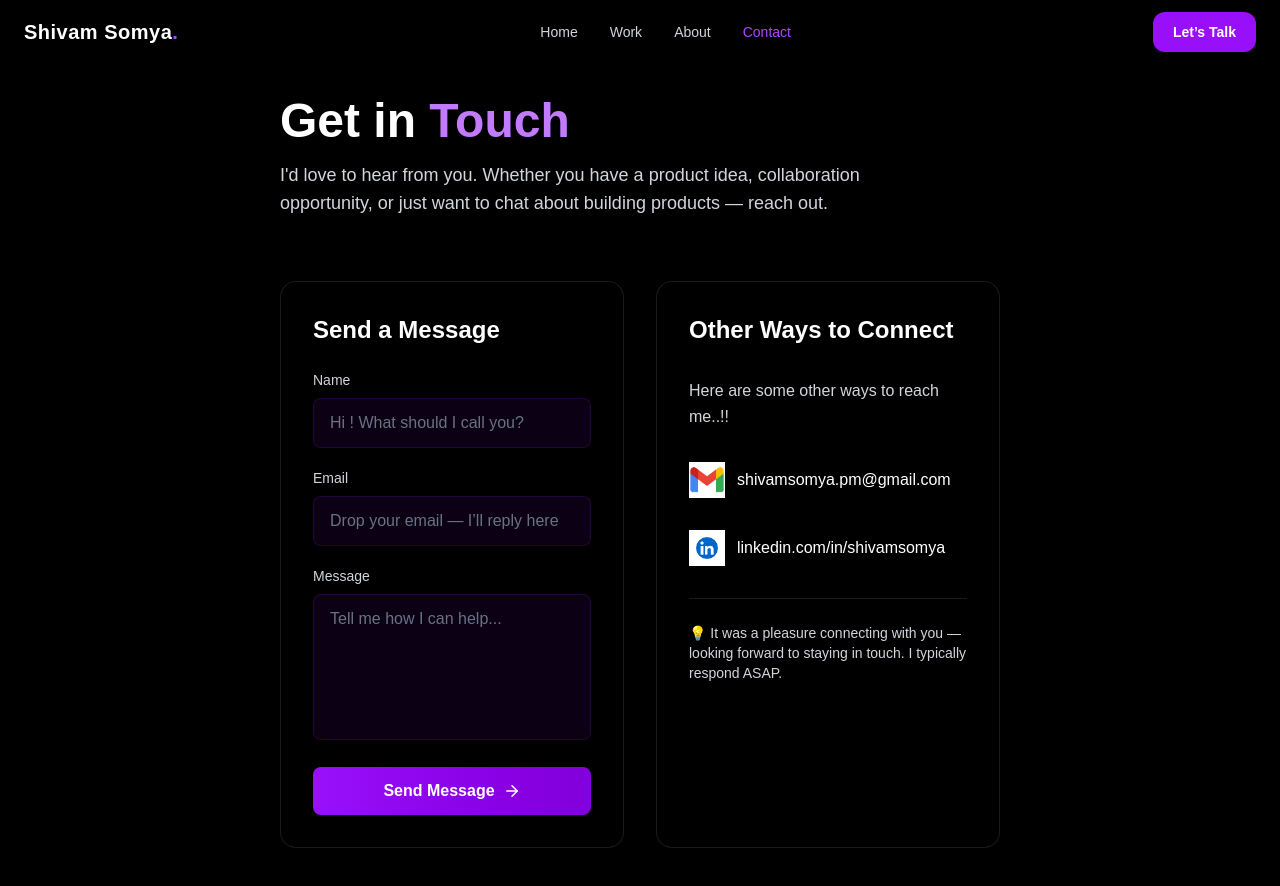
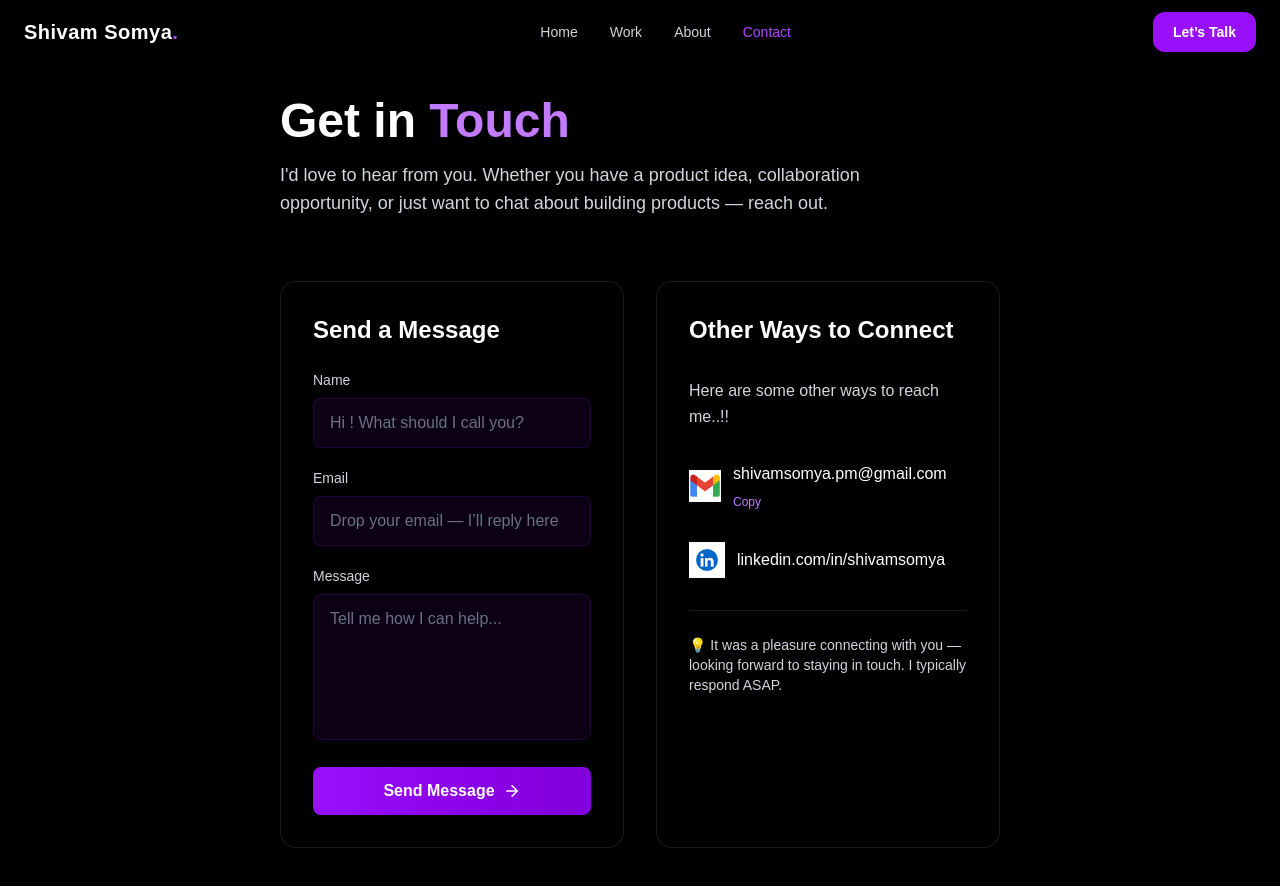
Before and after one commit to Shivam11150/portfolio-website, a Next.js app: page /contact in a window 1280 px wide. Shown: the top 886 px of the page. Built offline with nearby package versions, Linux system fonts and the light colour scheme.

Commit message:
Email redirection fixed

```diff
--- a/app/contact/page.tsx
+++ b/app/contact/page.tsx
@@ -139,27 +139,38 @@ export default function ContactPage() {
 
               {/* Email Contact */}
 <div className="flex items-center gap-3 mt-2">
+
+  {/* Gmail Icon */}
   <Image
     src="/images/gmail.png"
     alt="Gmail"
-      width={36}
-      height={36}
+    width={32}
+    height={32}
     className="object-contain"
   />
 
+  {/* Email + Copy */}
+  <div className="flex items-center gap-2 flex-wrap">
+
     <a
-    href="https://mail.google.com/mail/?view=cm&fs=1&to=shivamsomya.pm@gmail.com"
-    target="_blank"
-    rel="noopener noreferrer"
-    className="font-medium text-sm sm:text-base text-white hover:text-purple-400
-    active:scale-95
-
-    transition-colors break-all"
+      href="mailto:shivamsomya.pm@gmail.com"
+      className="text-sm sm:text-base font-medium text-white hover:text-purple-400 transition-colors"
     >
-
       shivamsomya.pm@gmail.com
     </a>
+
+    <button
+      onClick={() =>
+        navigator.clipboard.writeText("shivamsomya.pm@gmail.com")
+      }
+      className="text-xs text-purple-400 hover:underline active:scale-95 "
+    >
+      Copy
+    </button>
+
   </div>
+</div>
+
 
 
 
```
Lines whose indentation alone changed are shown as unchanged.
